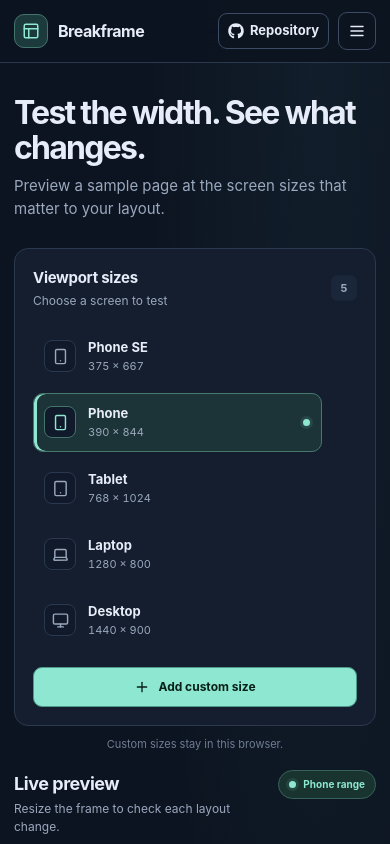
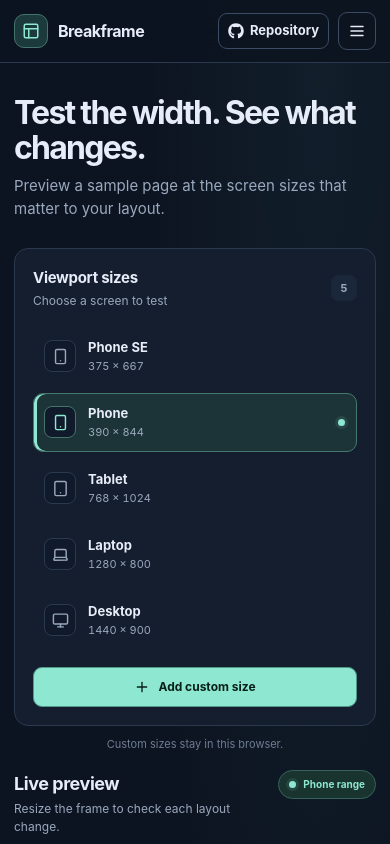
Before and after one commit to a2rp/responsive-breakpoint-preview, a React (Vite) app: page / in a window 390 px wide. Shown: the top 844 px of the page. Built offline with nearby package versions, Linux system fonts and the light colour scheme.

Commit message:
fix: align breakpoint labels and size cards

```diff
--- a/src/components/viewportControls/index.jsx
+++ b/src/components/viewportControls/index.jsx
@@ -103,7 +103,10 @@
                     const Icon = icons[viewport.kind] ?? LuMonitor;
 
                     return (
-                        <div className={styles.viewportRow} key={viewport.id}>
+                        <div
+                            className={`${styles.viewportRow} ${viewport.kind === "custom" ? styles.viewportRowWithAction : ""}`}
+                            key={viewport.id}
+                        >
                             <button
                                 className={`${styles.viewportButton} ${activeId === viewport.id ? styles.viewportActive : ""}`}
                                 type="button"
--- a/src/components/viewportControls/styles.module.css
+++ b/src/components/viewportControls/styles.module.css
@@ -44,9 +44,13 @@
 
     .viewportRow {
         display: grid;
-        grid-template-columns: minmax(0, 1fr) 31px;
+        grid-template-columns: minmax(0, 1fr);
         align-items: center;
         gap: 4px;
+    }
+
+    .viewportRowWithAction {
+        grid-template-columns: minmax(0, 1fr) 31px;
     }
 
     .viewportButton {
```
